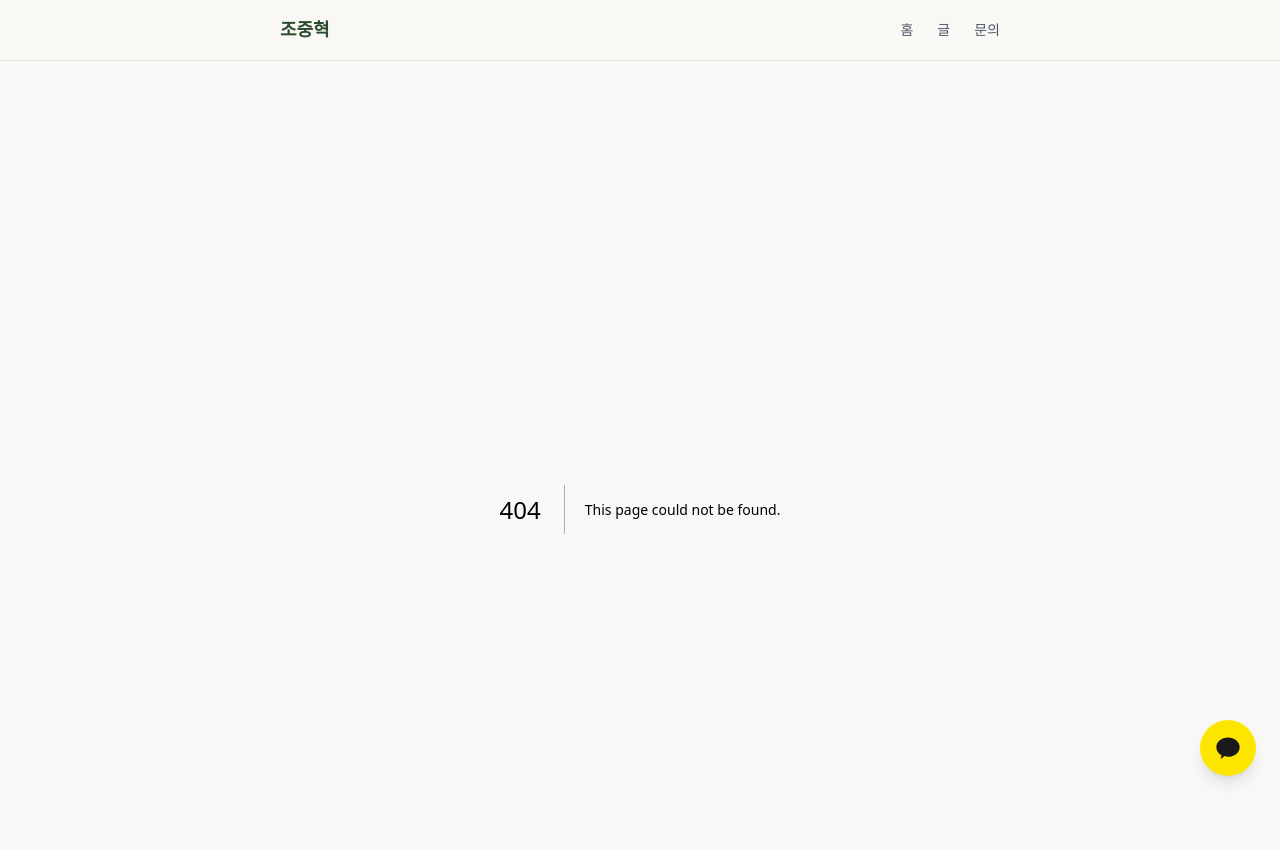
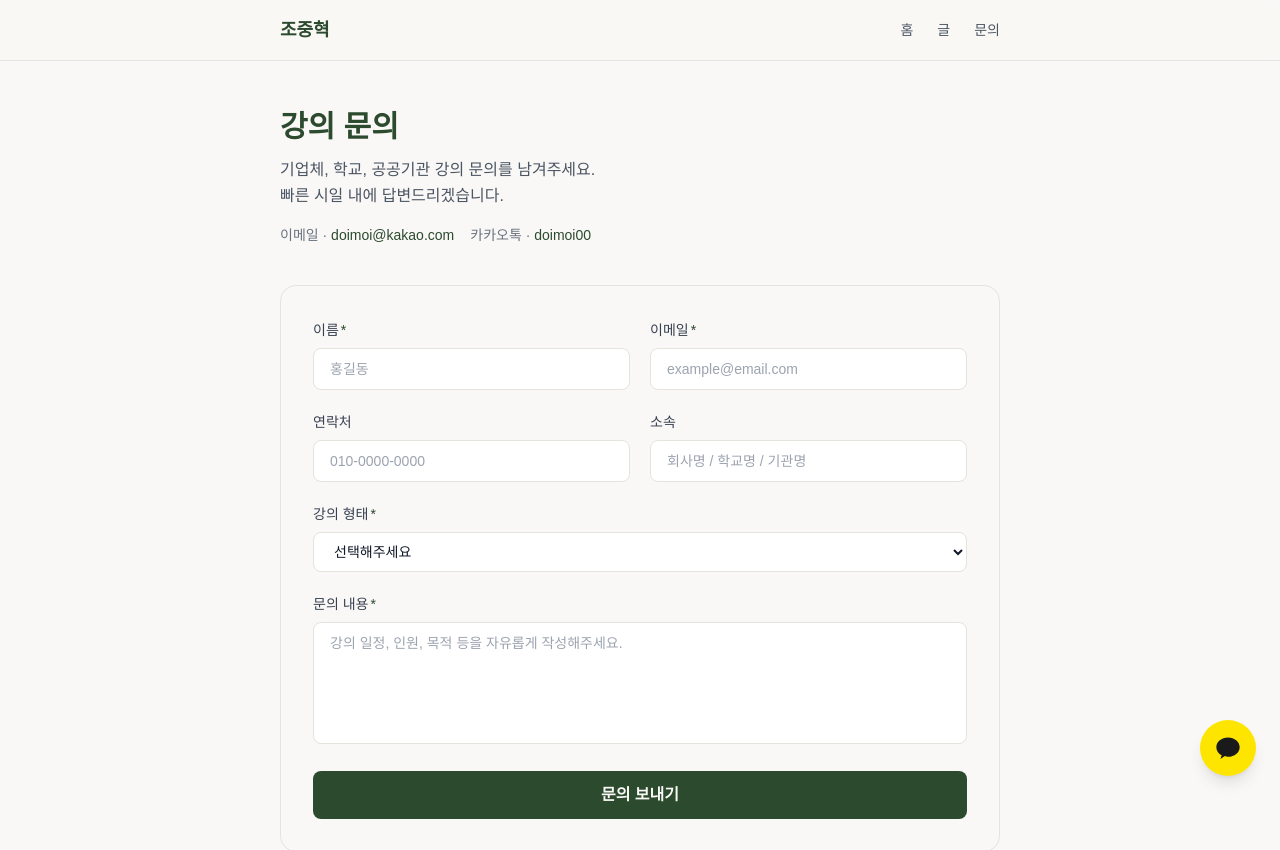
Before and after one commit to doimoi00/homepage260502, a Next.js app: page /contact in a window 1280 px wide. Before the commit this address had no page. Shown: the top 850 px of the page. Built offline with nearby package versions, Linux system fonts and the light colour scheme.

Commit message:
feat: connect Formspree form ID

```diff
--- /dev/null
+++ b/src/app/contact/page.tsx
@@ -0,0 +1,29 @@
+import type { Metadata } from 'next'
+import ContactForm from '@/components/ContactForm'
+
+export const metadata: Metadata = {
+  title: '강의 문의',
+  description: '기업체, 학교, 공공기관 강의 문의를 남겨주세요.',
+}
+
+export default function ContactPage() {
+  return (
+    <div className="space-y-10">
+      <section className="space-y-3">
+        <h1 className="text-3xl font-bold text-green-deep">강의 문의</h1>
+        <p className="text-gray-600 leading-relaxed">
+          기업체, 학교, 공공기관 강의 문의를 남겨주세요.<br />
+          빠른 시일 내에 답변드리겠습니다.
+        </p>
+        <div className="flex flex-wrap gap-4 text-sm text-gray-500 pt-1">
+          <span>이메일 · <a href="mailto:doimoi@kakao.com" className="text-green-deep hover:underline">doimoi@kakao.com</a></span>
+          <span>카카오톡 · <span className="text-green-deep">doimoi00</span></span>
+        </div>
+      </section>
+
+      <div className="border border-border rounded-2xl p-6 sm:p-8">
+        <ContactForm />
+      </div>
+    </div>
+  )
+}
--- /dev/null
+++ b/src/components/ContactForm.tsx
@@ -0,0 +1,149 @@
+'use client'
+
+import { useState } from 'react'
+
+type Status = 'idle' | 'loading' | 'success' | 'error'
+
+const LECTURE_TYPES = ['특강 (2시간)', 'AI 프로그래밍 (10시간)', '기타']
+
+export default function ContactForm() {
+  const [status, setStatus] = useState<Status>('idle')
+
+  async function handleSubmit(e: React.FormEvent<HTMLFormElement>) {
+    e.preventDefault()
+    setStatus('loading')
+
+    const form = e.currentTarget
+    const data = new FormData(form)
+
+    try {
+      const res = await fetch('https://formspree.io/f/mlgzdvzq', {
+        method: 'POST',
+        body: data,
+        headers: { Accept: 'application/json' },
+      })
+
+      if (res.ok) {
+        setStatus('success')
+        form.reset()
+      } else {
+        setStatus('error')
+      }
+    } catch {
+      setStatus('error')
+    }
+  }
+
+  if (status === 'success') {
+    return (
+      <div className="text-center py-16 space-y-4">
+        <p className="text-4xl">✉️</p>
+        <p className="text-xl font-semibold text-green-deep">문의가 접수되었습니다.</p>
+        <p className="text-sm text-gray-500">빠른 시일 내에 답변드리겠습니다.</p>
+      </div>
+    )
+  }
+
+  return (
+    <form onSubmit={handleSubmit} className="space-y-5">
+
+      <div className="grid sm:grid-cols-2 gap-5">
+        <Field label="이름" required>
+          <input
+            name="이름"
+            type="text"
+            required
+            placeholder="홍길동"
+            className={inputClass}
+          />
+        </Field>
+
+        <Field label="이메일" required>
+          <input
+            name="이메일"
+            type="email"
+            required
+            placeholder="example@email.com"
+            className={inputClass}
+          />
+        </Field>
+      </div>
+
+      <div className="grid sm:grid-cols-2 gap-5">
+        <Field label="연락처">
+          <input
+            name="연락처"
+            type="tel"
+            placeholder="010-0000-0000"
+            className={inputClass}
+          />
+        </Field>
+
+        <Field label="소속">
+          <input
+            name="소속"
+            type="text"
+            placeholder="회사명 / 학교명 / 기관명"
+            className={inputClass}
+          />
+        </Field>
+      </div>
+
+      <Field label="강의 형태" required>
+        <select name="강의 형태" required className={inputClass}>
+          <option value="">선택해주세요</option>
+          {LECTURE_TYPES.map(t => (
+            <option key={t} value={t}>{t}</option>
+          ))}
+        </select>
+      </Field>
+
+      <Field label="문의 내용" required>
+        <textarea
+          name="문의 내용"
+          required
+          rows={5}
+          placeholder="강의 일정, 인원, 목적 등을 자유롭게 작성해주세요."
+          className={`${inputClass} resize-none`}
+        />
+      </Field>
+
+      {status === 'error' && (
+        <p className="text-sm text-red-500">
+          전송 중 오류가 발생했습니다. 잠시 후 다시 시도해주세요.
+        </p>
+      )}
+
+      <button
+        type="submit"
+        disabled={status === 'loading'}
+        className="w-full py-3 bg-green-deep text-cream font-semibold rounded-lg hover:bg-green-mid transition-colors disabled:opacity-50"
+      >
+        {status === 'loading' ? '전송 중...' : '문의 보내기'}
+      </button>
+    </form>
+  )
+}
+
+function Field({
+  label,
+  required,
+  children,
+}: {
+  label: string
+  required?: boolean
+  children: React.ReactNode
+}) {
+  return (
+    <div className="space-y-1.5">
+      <label className="text-sm font-medium text-gray-700">
+        {label}
+        {required && <span className="text-green-deep ml-0.5">*</span>}
+      </label>
+      {children}
+    </div>
+  )
+}
+
+const inputClass =
+  'w-full px-4 py-2.5 rounded-lg border border-border bg-white text-sm text-gray-900 placeholder-gray-400 focus:outline-none focus:border-green-deep transition-colors'
--- a/src/components/Header.tsx
+++ b/src/components/Header.tsx
@@ -3,7 +3,7 @@ import Link from 'next/link'
 const NAV = [
   { href: '/', label: '홈' },
   { href: '/posts', label: '글' },
-  { href: 'mailto:doimoi@kakao.com', label: '문의' },
+  { href: '/contact', label: '문의' },
 ]
 
 export default function Header() {
```
